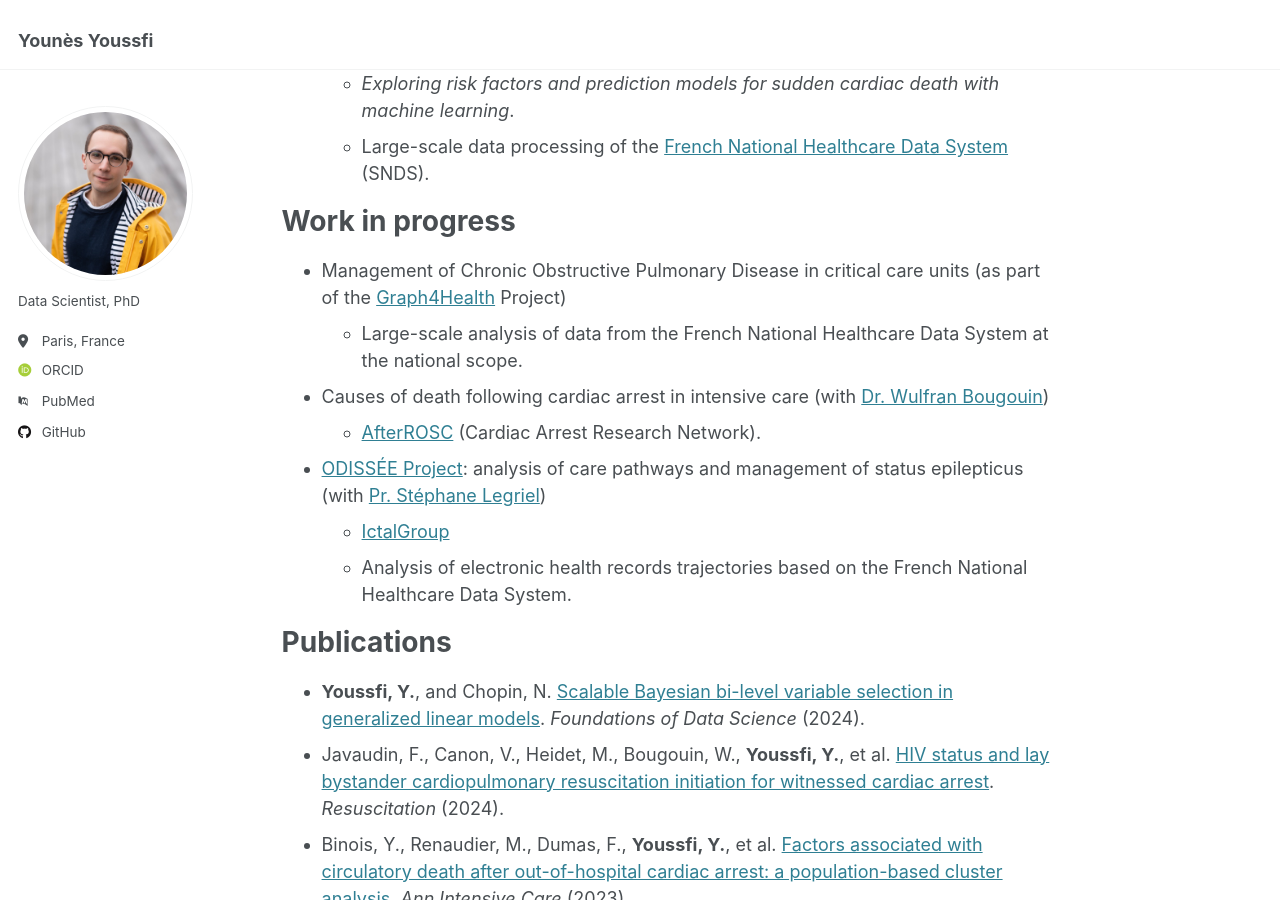
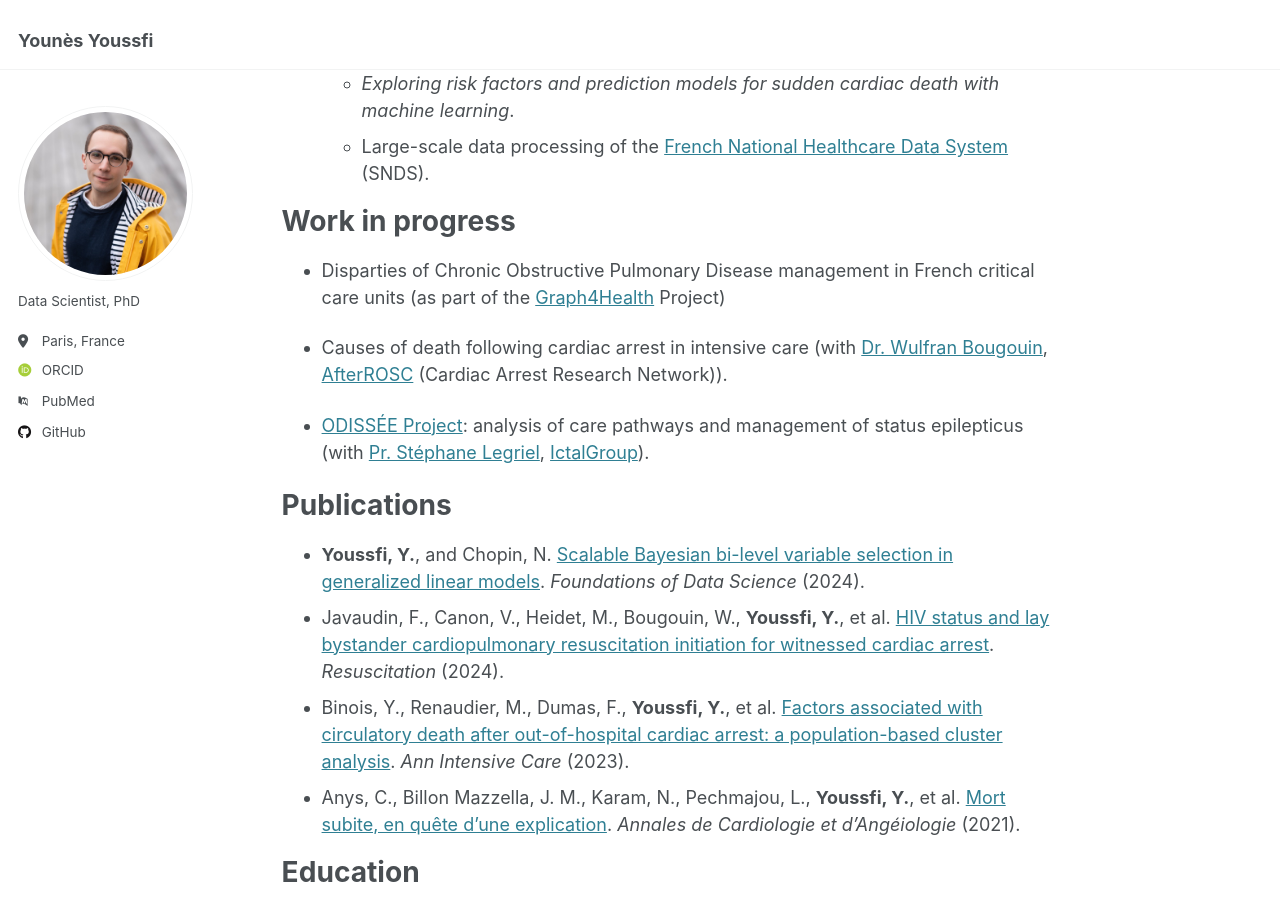
Before and after one commit to youyoussfi/youyoussfi.github.io, a Jekyll site: the page built from _pages/about.md, in a window 1280 px wide and 900 px high, scrolled down 857 px. Built offline with Jekyll 4.4.1, drawn with Linux system fonts in a browser that asks for light colours; some web fonts are replaced.

Commit message:
Update about.md

```diff
--- a/_pages/about.md
+++ b/_pages/about.md
@@ -32,15 +32,11 @@ Work experience
 
 Work in progress
 ======
-* Management of Chronic Obstructive Pulmonary Disease in critical care units (as part of the [Graph4Health](https://guillaume-lecue.faculty.essec.edu/graph4health) Project)
-  * Large-scale analysis of data from the French National Healthcare Data System at the national scope.
+* Disparties of Chronic Obstructive Pulmonary Disease management in French critical care units (as part of the [Graph4Health](https://guillaume-lecue.faculty.essec.edu/graph4health) Project)
 
-* Causes of death following cardiac arrest in intensive care (with [Dr. Wulfran Bougouin](https://pubmed.ncbi.nlm.nih.gov/?term=Bougouin+W&sort=date))
-  * [AfterROSC](https://afterrosc.org/) (Cardiac Arrest Research Network).
+* Causes of death following cardiac arrest in intensive care (with [Dr. Wulfran Bougouin](https://pubmed.ncbi.nlm.nih.gov/?term=Bougouin+W&sort=date), [AfterROSC](https://afterrosc.org/) (Cardiac Arrest Research Network)).
 
-* [ODISSÉE Project](https://health-data-hub.fr/projets/odissee): analysis of care pathways and management of status epilepticus  (with [Pr. Stéphane Legriel](https://scholar.google.fr/citations?user=3n6afrkAAAAJ&hl=fr))
-  * [IctalGroup](https://ictalgroup.org/)
-  * Analysis of electronic health records trajectories based on the French National Healthcare Data System.
+* [ODISSÉE Project](https://health-data-hub.fr/projets/odissee): analysis of care pathways and management of status epilepticus (with [Pr. Stéphane Legriel](https://scholar.google.fr/citations?user=3n6afrkAAAAJ&hl=fr), [IctalGroup](https://ictalgroup.org/)).
 
 Publications
 ======
```
